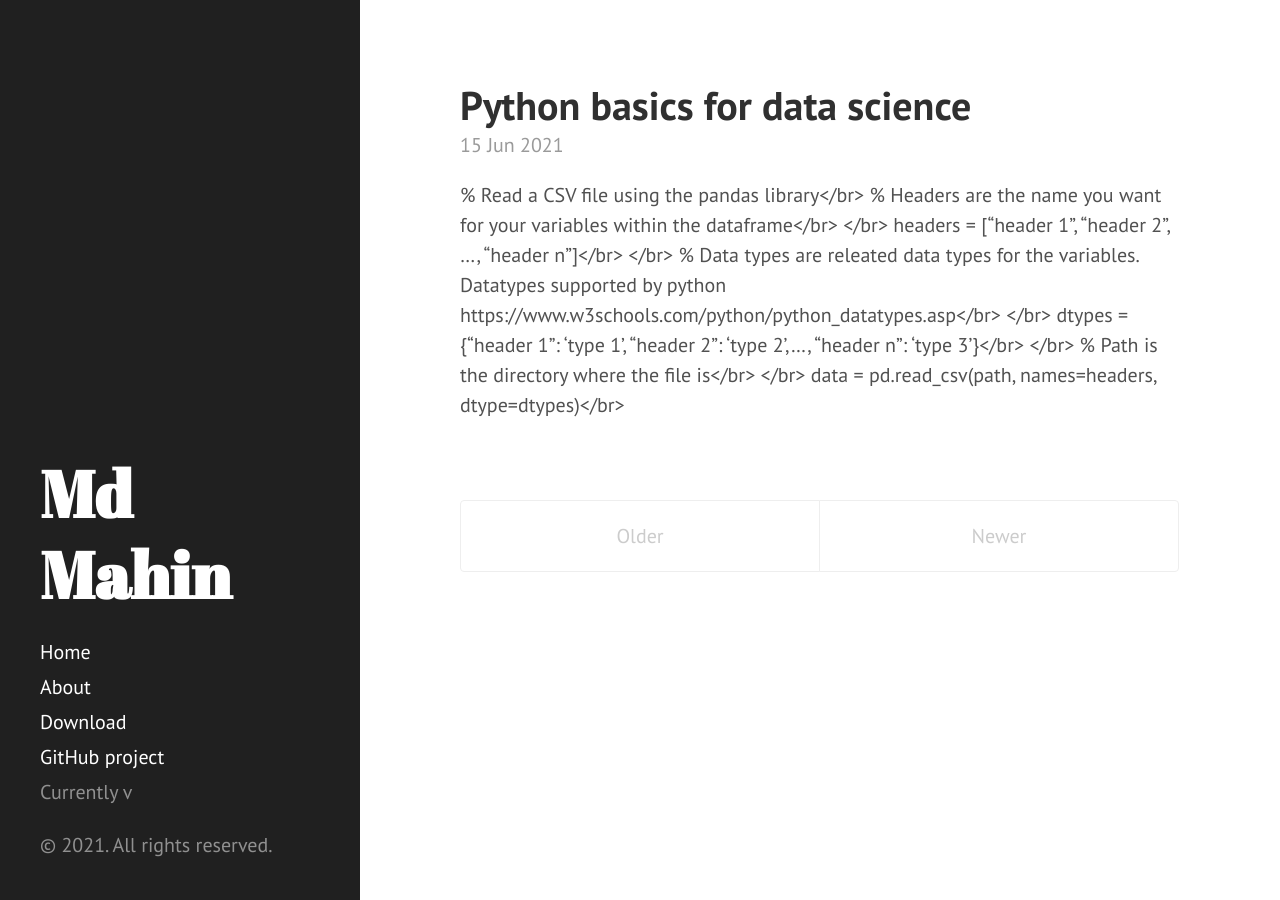
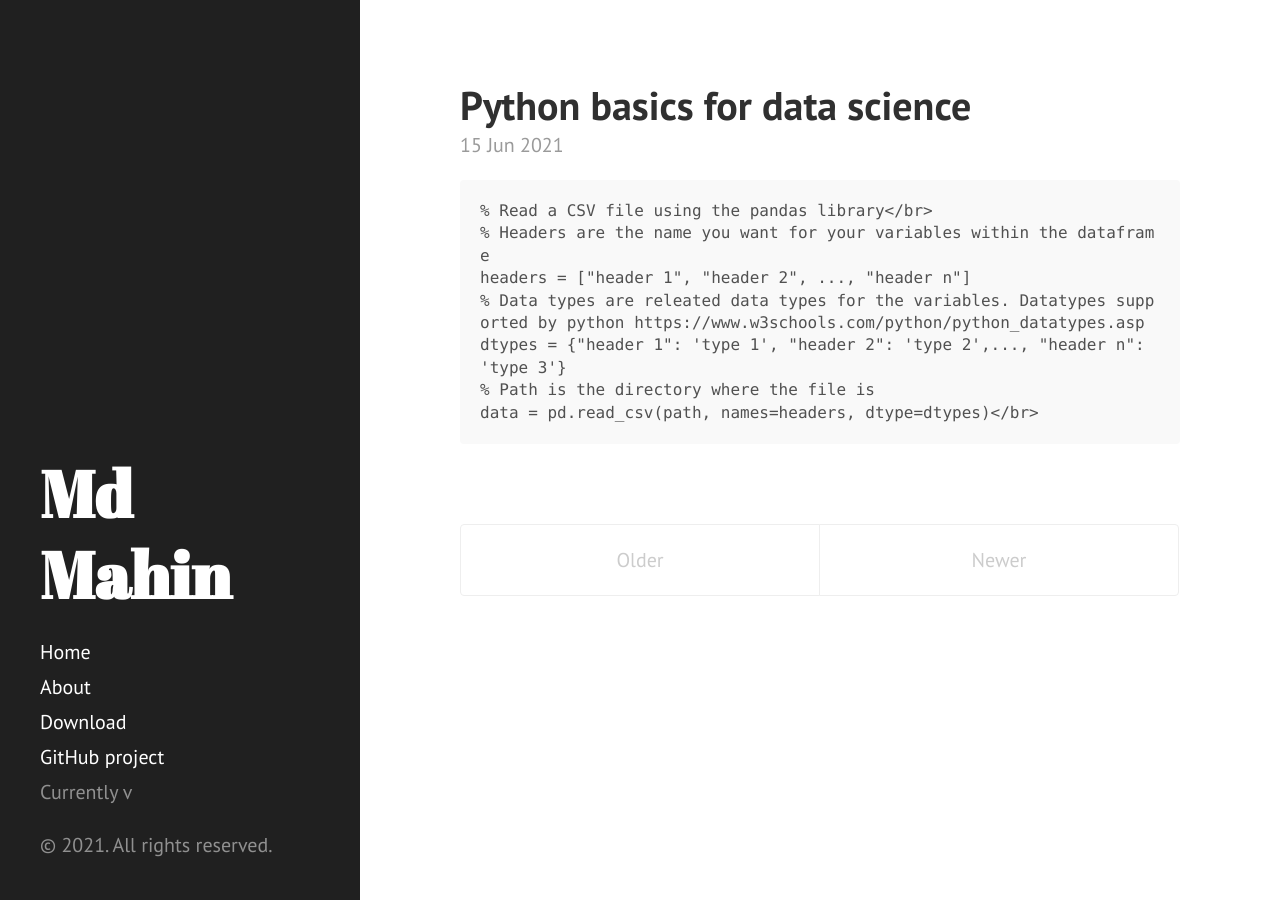
Before and after one commit to mmahin/mmahin.github.io, a Jekyll site: the page built from index.html, in a window 1280 px wide. Built offline with Jekyll 4.4.1, drawn with Linux system fonts in a browser that asks for light colours; Markdown is read by kramdown in place of the engine named in the settings; the list of posts is cut into pages by our own code.

Commit message:
Update 2021-06-15-Python Basics for Data Science.md

````diff
--- a/_posts/2021-06-15-Python Basics for Data Science.md
+++ b/_posts/2021-06-15-Python Basics for Data Science.md
@@ -1,12 +1,9 @@
+```
 % Read a CSV file using the pandas library</br>
-% Headers are the name you want for your variables within the dataframe</br>
-</br>
-headers = ["header 1", "header 2", ..., "header n"]</br>
-</br>
-% Data types are releated data types for the variables. Datatypes supported by python https://www.w3schools.com/python/python_datatypes.asp</br>
-</br>
-dtypes = {"header 1": 'type 1', "header 2": 'type 2',..., "header n": 'type 3'}</br>
-</br>
-% Path is the directory where the file is</br>
-</br>
+% Headers are the name you want for your variables within the dataframe
+headers = ["header 1", "header 2", ..., "header n"]
+% Data types are releated data types for the variables. Datatypes supported by python https://www.w3schools.com/python/python_datatypes.asp
+dtypes = {"header 1": 'type 1', "header 2": 'type 2',..., "header n": 'type 3'}
+% Path is the directory where the file is
 data = pd.read_csv(path, names=headers, dtype=dtypes)</br>
+```
````
